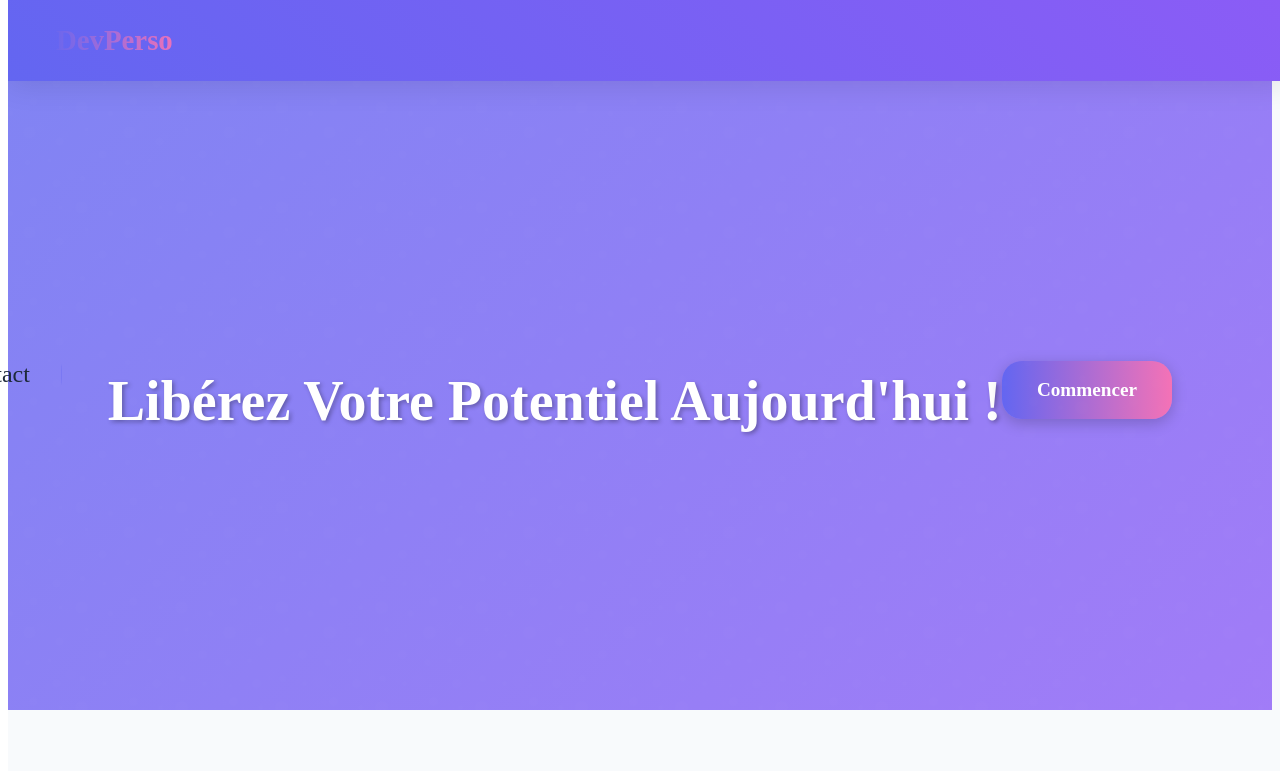
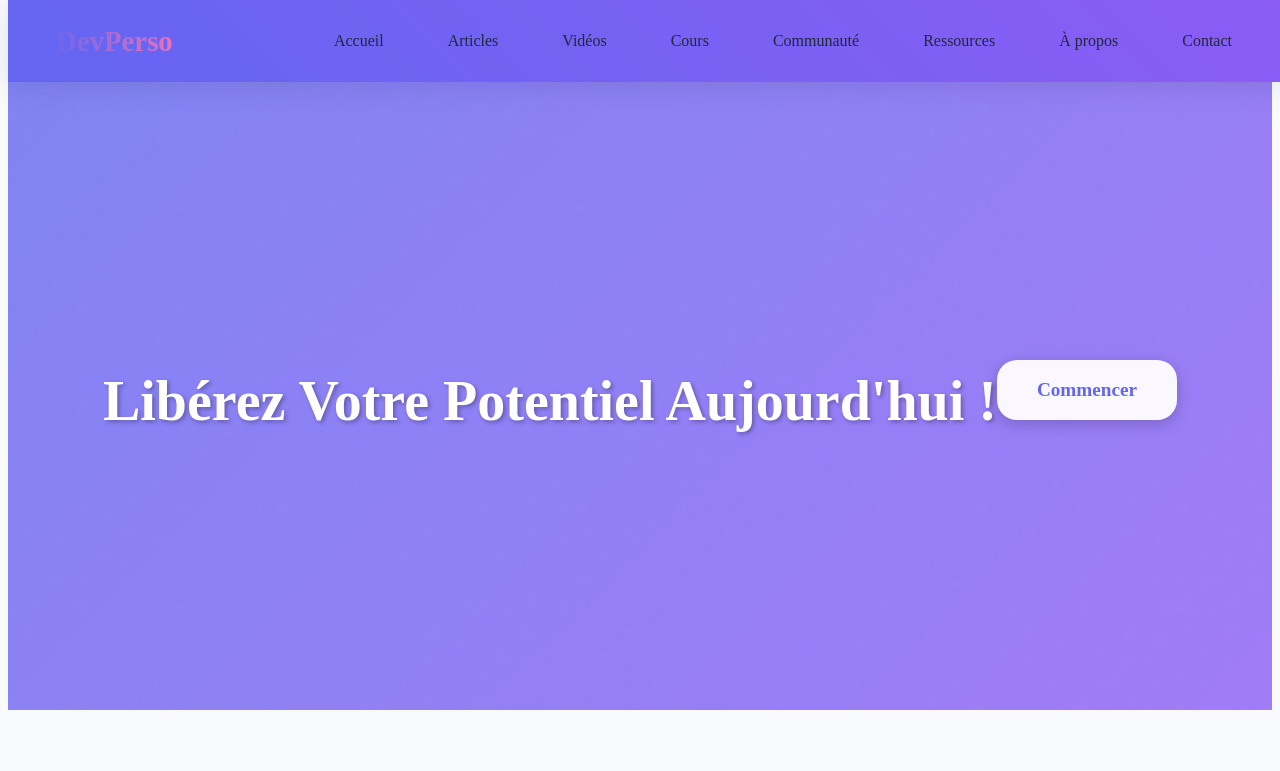
Before and after one commit to Prudence-cell/Level-UpMindset, a plain HTML site: page index.html in a window 1280 px wide. Shown: the top 771 px of the page. Drawn offline with Linux system fonts and the light colour scheme.

Commit message:
Update Style.css

```diff
--- a/Style.css
+++ b/Style.css
@@ -562,67 +562,3 @@ header {
     50% { background-position: 100% 50%; }
     100% { background-position: 0% 50%; }
 }
-
-/* Menu de navigation innovant */
-nav {
-    position: fixed;
-    top: 0;
-    left: -100%;
-    width: 100%;
-    height: 100vh;
-    background: rgba(255, 255, 255, 0.95);
-    backdrop-filter: blur(20px);
-    transition: 0.5s;
-    z-index: 1001;
-    display: flex;
-    justify-content: center;
-    align-items: center;
-}
-
-nav.active {
-    left: 0;
-}
-
-nav ul {
-    margin: 0;
-    padding: 0;
-    list-style: none;
-}
-
-nav ul li {
-    margin-bottom: 1.5rem;
-}
-
-nav ul li a {
-    font-size: 1.5rem;
-    color: #1e293b;
-    text-decoration: none;
-    display: inline-block;
-    padding: 0.7rem 2rem;
-    border-radius: var(--border-radius);
-    background: linear-gradient(to right, var(--primary-color) 50%, transparent 50%) right;
-    background-size: 200% 100%;
-    transition: all 0.4s ease;
-    background-position: 100%;
-}
-
-nav ul li a:hover {
-    color: white;
-    background-position: 0;
-}
-
-/* Boutons stylés */
-.cta-button, .submit-btn {
-    background: linear-gradient(to right, var(--primary-color), var(--accent-color));
-    border: none;
-    border-radius: var(--border-radius);
-    color: white;
-    font-weight: bold;
-    padding: 1.1rem 2.2rem;
-    transition: all 0.3s ease;
-}
-
-.cta-button:hover, .submit-btn:hover {
-    transform: translateY(-3px) scale(1.02);
-    box-shadow: 0 10px 20px rgba(0, 0, 0, 0.2);
-}
```
